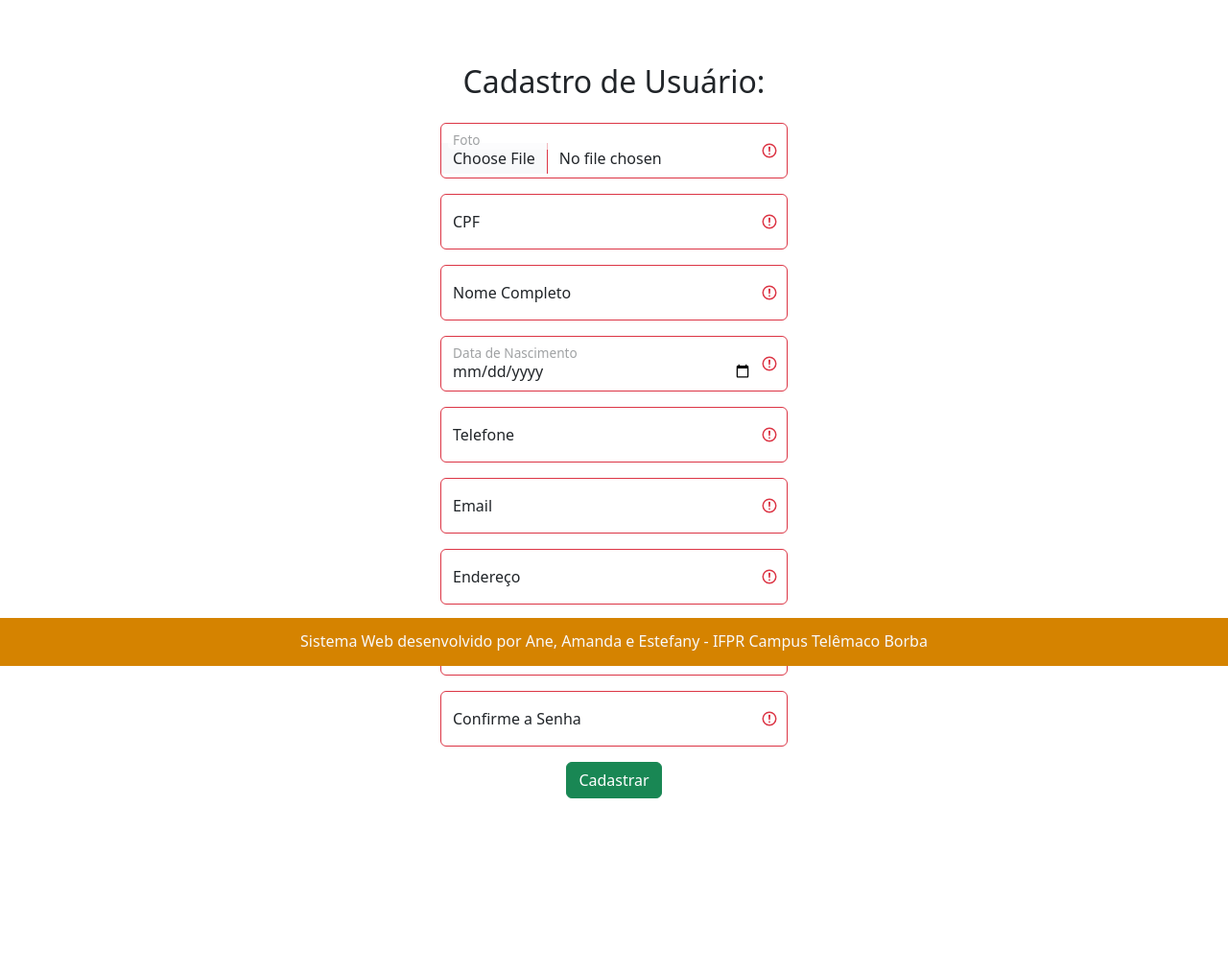
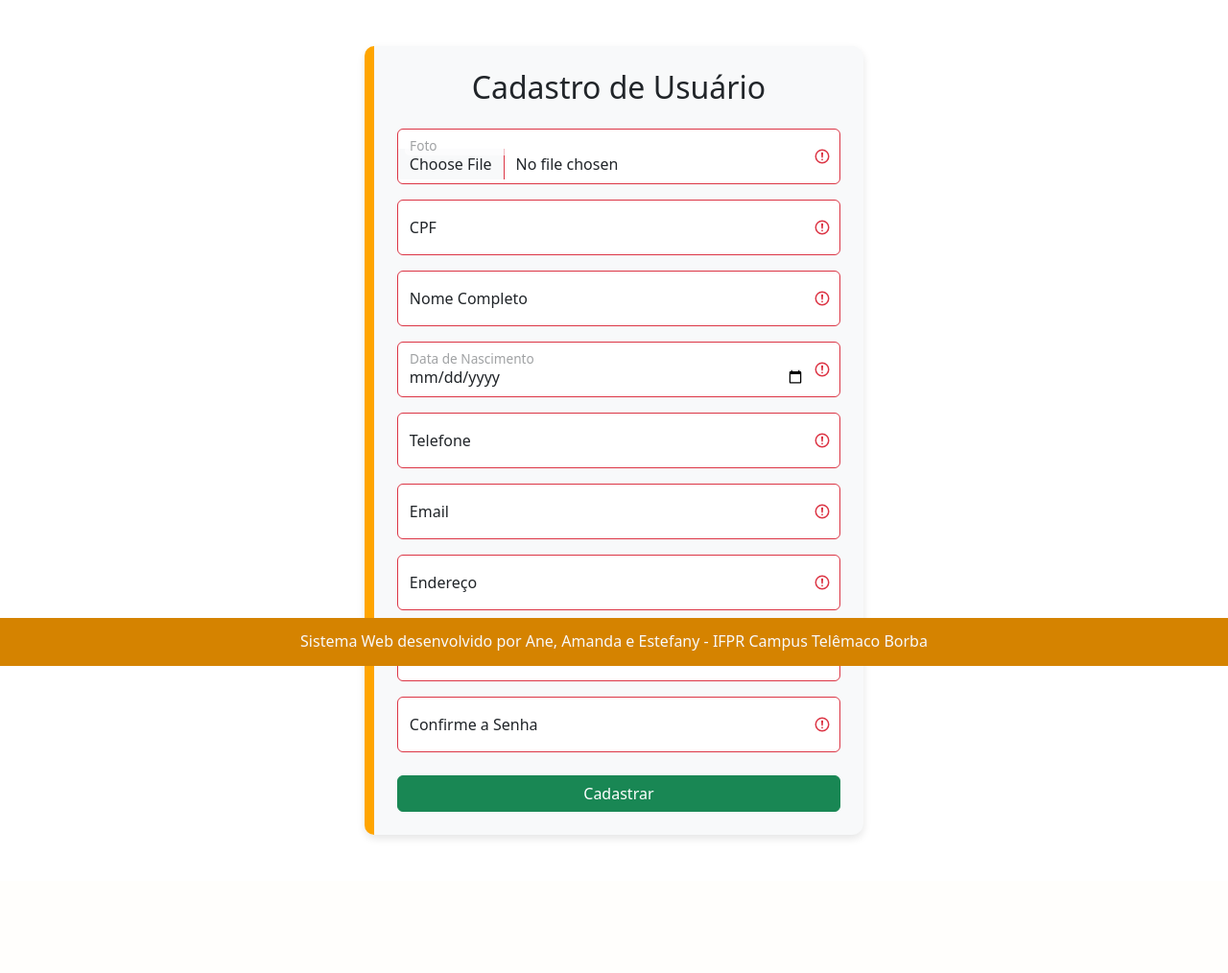
Before and after one commit to anethayne/doefacil, a PHP site: page /formUsuario.php in a window 1280 px wide. Shown: the part 106-1120 px from the top of the page at 96% size. After the commit the page ends 980 px from the top, so only its background shows below. Run offline with PHP 8.4, Linux system fonts and the light colour scheme.

Commit message:
HEHE
HEHE

```diff
--- a/formUsuario.php
+++ b/formUsuario.php
@@ -1,78 +1,75 @@
-<?php include "header.php" ?>
+<?php include "header.php"; ?>
 
-<div class="container text-center mb-3 mt-3" style="padding-top:50px; padding-bottom:150px;">
+<div class="d-flex justify-content-center mt-5 mb-5">
+    <div class="d-flex" style="max-width: 520px; width: 100%; background-color: #f8f9fa; border-radius: 12px; box-shadow: 0 4px 8px rgba(0,0,0,0.1);">
 
-    <h2>Cadastro de Usuário:</h2>
-    <div class="d-flex justify-content-center mb-3">
-        <div class="row">
-            <div class="col-12">
+        <!-- Faixa Laranja lateral -->
+        <div style="width: 10px; background-color: orange; border-top-left-radius: 12px; border-bottom-left-radius: 12px;"></div>
+
+        <!-- Formulário -->
+        <div class="container p-4">
+            <h2 class="mb-4 text-center">Cadastro de Usuário</h2>
             <form action="actionUsuario.php?pagina=formUsuario" method="POST" class="was-validated" enctype="multipart/form-data">
-                    <div class="form-floating mb-3 mt-3">
+
+                <!-- Foto do Usuário -->
+                <div class="form-floating mb-3">
                     <input type="file" class="form-control" id="fotoUsuario" name="fotoUsuario" required>
                     <label for="fotoUsuario">Foto</label>
-                        <div class="valid-feedback"></div>
-                        <div class="invalid-feedback"></div>
                 </div>
 
-
-                    <div class="form-floating mb-3 mt-3">
-                        <input type="text" class="form-control" id="cpfUsuario" placeholder="CPF" name="cpfUsuario" required>
+                <!-- CPF -->
+                <div class="form-floating mb-3">
+                    <input type="text" class="form-control" id="cpfUsuario" name="cpfUsuario" placeholder="CPF" required>
                     <label for="cpfUsuario">CPF</label>
-                        <div class="valid-feedback"></div>
-                        <div class="invalid-feedback"></div>
                 </div>
 
-                    <div class="form-floating mb-3 mt-3">
-                        <input type="text" class="form-control" id="nomeUsuario" placeholder="Nome" name="nomeUsuario" required>
+                <!-- Nome -->
+                <div class="form-floating mb-3">
+                    <input type="text" class="form-control" id="nomeUsuario" name="nomeUsuario" placeholder="Nome Completo" required>
                     <label for="nomeUsuario">Nome Completo</label>
-                        <div class="valid-feedback"></div>
-                        <div class="invalid-feedback"></div>
                 </div>
 
-                    <div class="form-floating mb-3 mt-3">
-                        <input type="date" class="form-control" id="dataNascimentoUsuario" placeholder="Data de Nascimento" name="dataNascimentoUsuario" required>
+                <!-- Data de Nascimento -->
+                <div class="form-floating mb-3">
+                    <input type="date" class="form-control" id="dataNascimentoUsuario" name="dataNascimentoUsuario" required>
                     <label for="dataNascimentoUsuario">Data de Nascimento</label>
-                        <div class="valid-feedback"></div>
-                        <div class="invalid-feedback"></div>
                 </div>
-                    <div class="form-floating mb-3 mt-3">
-                        <input type="text" class="form-control" id="telefoneUsuario" placeholder="Telefone" name="telefoneUsuario" required>
+
+                <!-- Telefone -->
+                <div class="form-floating mb-3">
+                    <input type="text" class="form-control" id="telefoneUsuario" name="telefoneUsuario" placeholder="Telefone" required>
                     <label for="telefoneUsuario">Telefone</label>
-                        <div class="valid-feedback"></div>
-                        <div class="invalid-feedback"></div>
                 </div>
-                    <div class="form-floating mb-3 mt-3">
-                        <input type="email" class="form-control" id="emailUsuario" placeholder="Email" name="emailUsuario" required>
+
+                <!-- Email -->
+                <div class="form-floating mb-3">
+                    <input type="email" class="form-control" id="emailUsuario" name="emailUsuario" placeholder="Email" required>
                     <label for="emailUsuario">Email</label>
-                        <div class="valid-feedback"></div>
-                        <div class="invalid-feedback"></div>
                 </div>
-                     <div class="form-floating mt-3 mb-3">
-                        <input type="text" class="form-control" id="enderecoUsuario" placeholder="Endereco" name="enderecoUsuario" required>
+
+                <!-- Endereço -->
+                <div class="form-floating mb-3">
+                    <input type="text" class="form-control" id="enderecoUsuario" name="enderecoUsuario" placeholder="Endereço" required>
                     <label for="enderecoUsuario">Endereço</label>
-                        <div class="valid-feedback"></div>
-                        <div class="invalid-feedback"></div>
                 </div>
-                    <div class="form-floating mt-3 mb-3">
-                        <input type="password" class="form-control" id="senhaUsuario" placeholder="Senha" name="senhaUsuario" required>
+
+                <!-- Senha -->
+                <div class="form-floating mb-3">
+                    <input type="password" class="form-control" id="senhaUsuario" name="senhaUsuario" placeholder="Senha" required>
                     <label for="senhaUsuario">Senha</label>
-                        <div class="valid-feedback"></div>
-                        <div class="invalid-feedback"></div>
                 </div>
-                    <div class="form-floating mt-3 mb-3">
-                        <input type="password" class="form-control" id="confirmarSenhaUsuario" placeholder="Confirme a Senha" name="confirmarSenhaUsuario" required>
+
+                <!-- Confirmar Senha -->
+                <div class="form-floating mb-4">
+                    <input type="password" class="form-control" id="confirmarSenhaUsuario" name="confirmarSenhaUsuario" placeholder="Confirme a Senha" required>
                     <label for="confirmarSenhaUsuario">Confirme a Senha</label>
-                        <div class="valid-feedback"></div>
-                        <div class="invalid-feedback"></div>
                 </div>
-                    <button type="submit" class="btn btn-success">Cadastrar</button>
+
+                <!-- Botão -->
+                <button type="submit" class="btn btn-success w-100">Cadastrar</button>
             </form>
         </div>
     </div>
-        <br>
 </div>
 
-</div>
-
-
-<?php include "footer.php" ?>
+<?php include "footer.php"; ?>
```
Also changed, not shown: formLogin.php (+28 -28 lines). Lines whose indentation alone changed are shown as unchanged.
